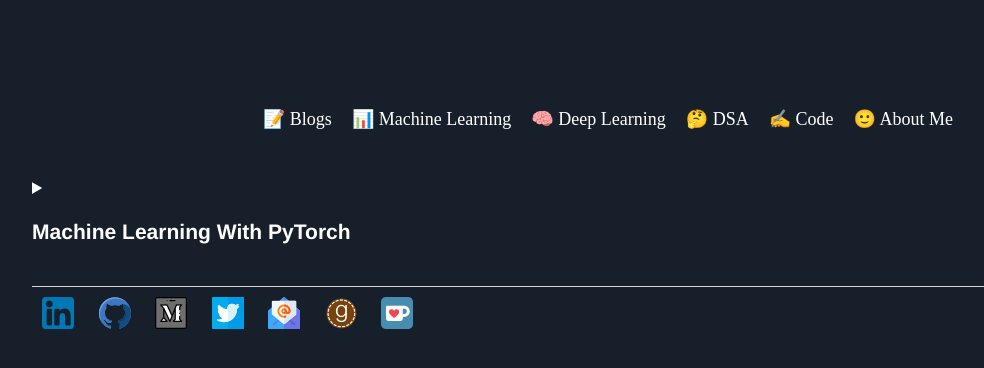
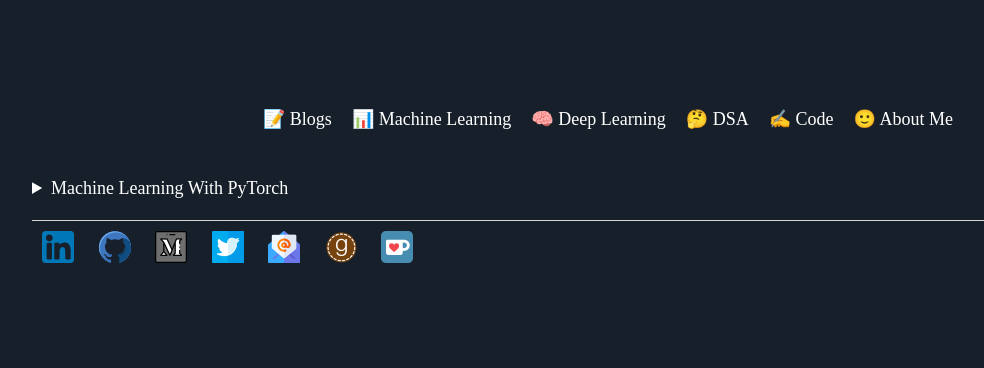
Before and after one commit to Mayurji/mayurji.github.io, a Jekyll site: the page built from code/index.html, in a window 1280 px wide. Shown: the top 368 px of the page, without its empty margins (32-1016 px from the left). Built offline with Jekyll 4.4.1, drawn with Linux system fonts in a browser that asks for light colours; nearby versions of some CDN libraries.

Commit message:
Update index.html

```diff
--- a/code/index.html
+++ b/code/index.html
@@ -9,10 +9,10 @@ title: code
       <script src="https://cdn.mathjax.org/mathjax/latest/MathJax.js?config=TeX-AMS-MML_HTMLorMML" type="text/javascript"></script>
 </head>
 <details>
-      <summary style='color:white'><h3>Machine Learning With PyTorch</h3></summary>
+      <summary style='color:white'>Machine Learning With PyTorch</summary>
 <ul class="posts">
-  {% assign sorted_pages = site.code | sort:"date" %}
-  {% for item in sorted_pages reversed %}
+  <!--{% assign sorted_pages = site.code | sort:"date" %}
+  {% for item in sorted_pages reversed %}-->
   <li><span>{{ item.date | date_to_string }}</span> » <a href="{{ item.url }}" title="{{ item.title }}">{{ item.title }}</a></li>
   {% endfor %}
 </ul>
```
